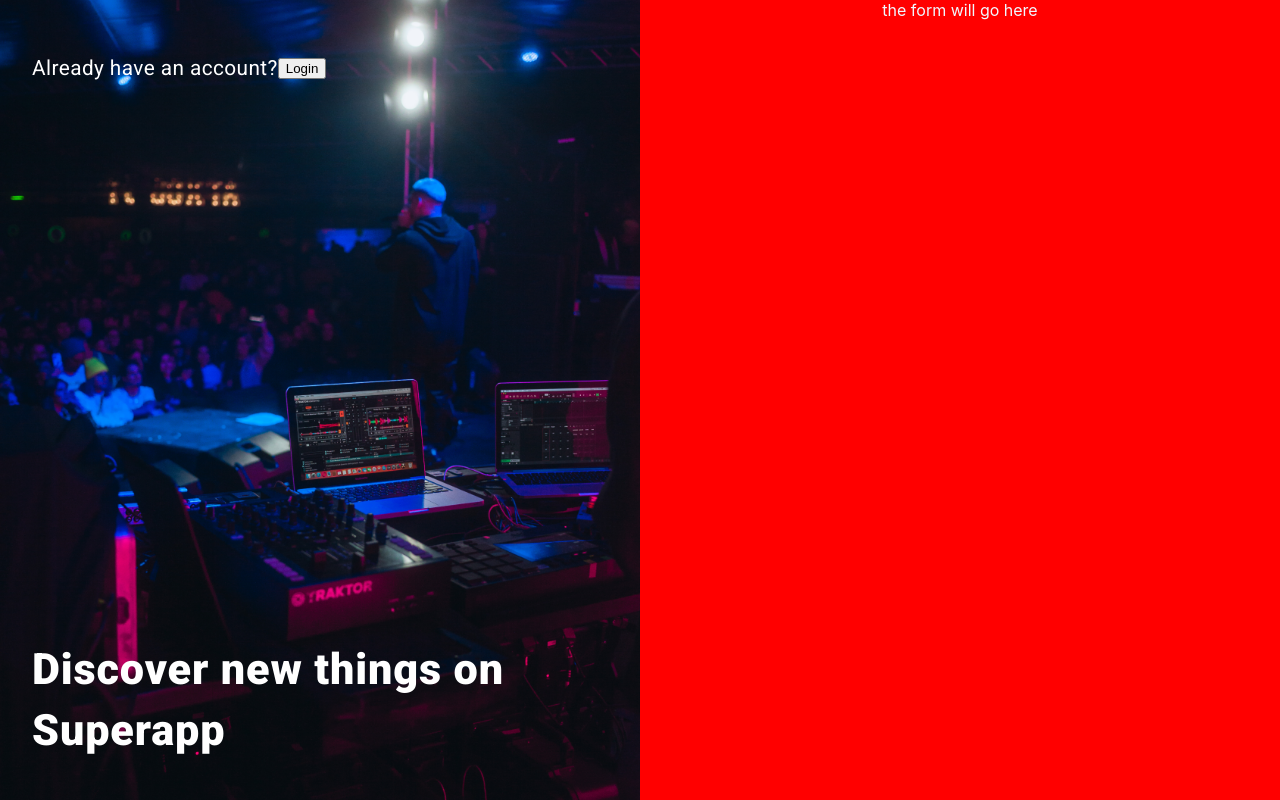
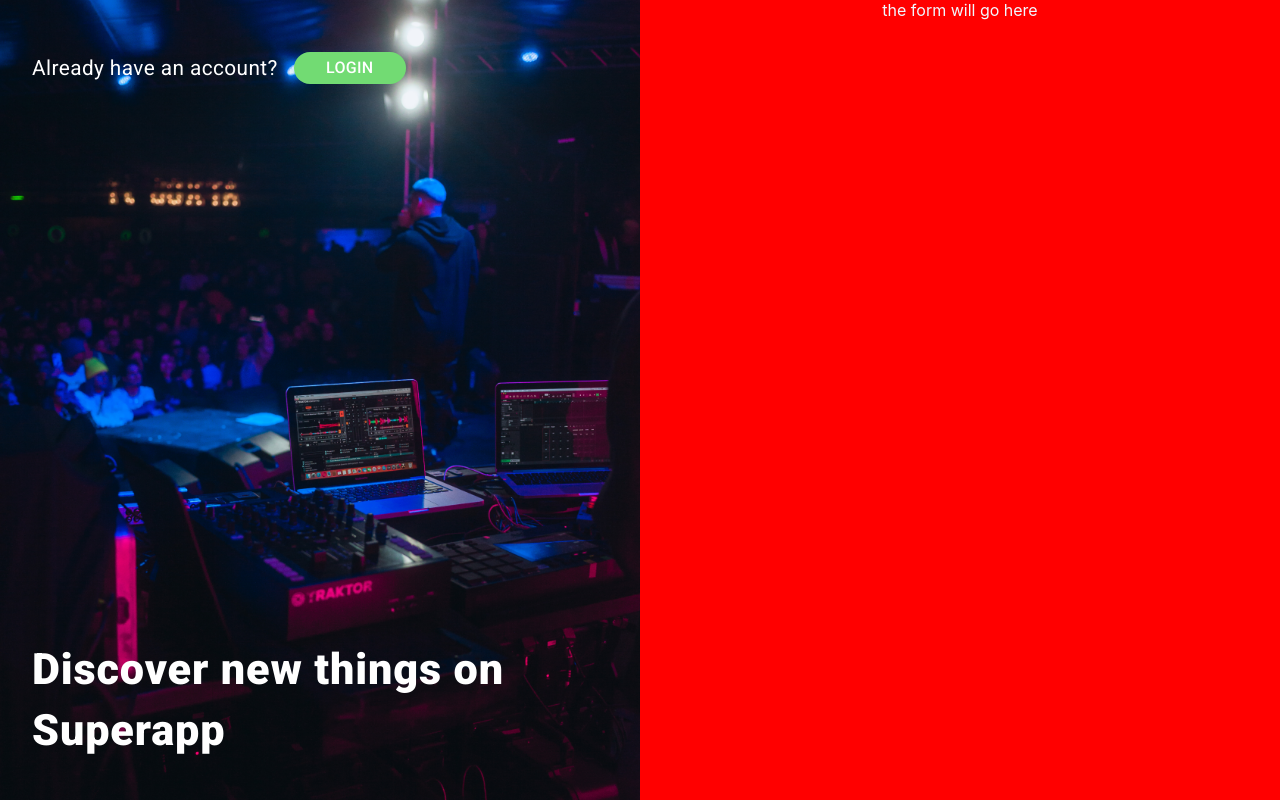
Before and after one commit to nyanpoleon/super-app, a React (Create React App) app in the folder login-page/: page / in a window 1280 px wide. Built offline with nearby package versions, Linux system fonts and the light colour scheme.

Commit message:
left-header

```diff
--- a/login-page/src/App.css
+++ b/login-page/src/App.css
@@ -79,4 +79,22 @@
 
     color: #FFFFFF;
   }
+
+  .loginBtn {
+    background: #72DB73;
+    border-radius: 2rem;
+    border: none;
+    height: 2rem;
+    width: 7rem;
+    font-family: 'Roboto';
+    font-style: normal;
+    font-weight: 500;
+    font-size: 1rem;
+    line-height: 108.69%;
+    margin-left: 1rem;
+    letter-spacing: 0.02em;
+
+    color: #FFFFFF;
+
+  }
 }
--- a/login-page/src/Register.jsx
+++ b/login-page/src/Register.jsx
@@ -8,7 +8,7 @@ function Register() {
       <div className='left-half'>
         <div className='imgheader'>
           <div>Already have an account?</div>
-          <button className='loginBtn'>Login</button>
+          <button className='loginBtn'>LOGIN</button>
         </div>
         <div className='imgfooter'>
           Discover new things on Superapp
```
